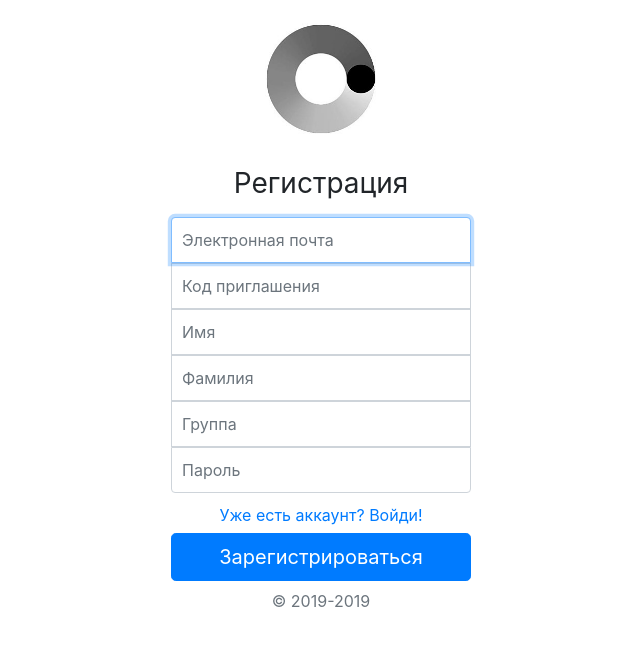
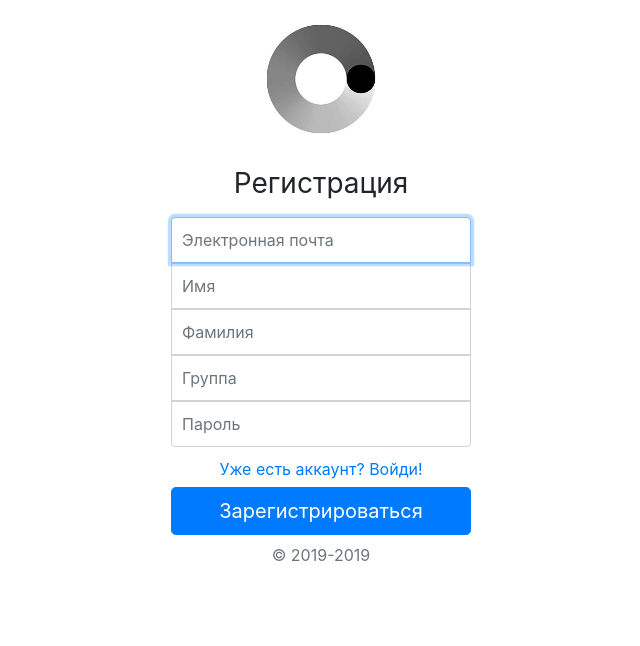
Before and after one commit to besedinalex/guides-fusion360-client, a React (Create React App) app: page /signup in a window 1280 px wide. Shown: the top 646 px of the page, without its empty margins (319-959 px from the left). Built offline with nearby package versions, Linux system fonts and the light colour scheme.

Commit message:
Removed redundant field

```diff
--- a/src/components/auth-view/sign-up-auth-view/sign-up-auth-view.tsx
+++ b/src/components/auth-view/sign-up-auth-view/sign-up-auth-view.tsx
@@ -8,7 +8,6 @@ interface State {
     firstName: string;
     lastName: string;
     group: string;
-    inviteCode: string;
     password: string;
     redirect: boolean;
 }
@@ -20,7 +19,6 @@ export default class SignUpAuthView extends Component<{}, State> {
         firstName: '',
         lastName: '',
         group: '',
-        inviteCode: '',
         password: '',
         redirect: false
     };
@@ -32,8 +30,6 @@ export default class SignUpAuthView extends Component<{}, State> {
     handleLastNameChange = (e) => this.setState({lastName: e.target.value});
 
     handleGroupChange = (e) => this.setState({group: e.target.value});
-
-    handleInviteCodeChange = (e) => this.setState({inviteCode: e.target.value});
 
     handlePasswordChange = (e) => this.setState({password: e.target.value});
 
@@ -58,8 +54,6 @@ export default class SignUpAuthView extends Component<{}, State> {
                     <h1 className="h3 mb-3 font-weight-normal">Регистрация</h1>
                     <input onChange={this.handleEmailChange} type="text" className="form-control form-control-top"
                            placeholder="Электронная почта" autoFocus />
-                    <input onChange={this.handleInviteCodeChange} type="text" className="form-control form-control-mid"
-                           placeholder="Код приглашения" />
                     <input onChange={this.handleFirstNameChange} type="text" className="form-control form-control-mid"
                            placeholder="Имя" />
                     <input onChange={this.handleLastNameChange} type="text" className="form-control form-control-mid"
```
